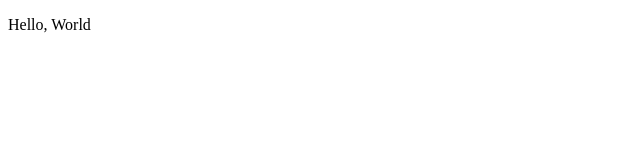
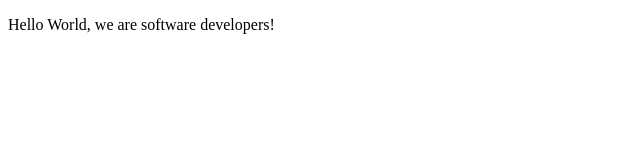
Before and after one commit to Sonickmumba/Microverse_project, a plain HTML site: page index.html in a window 1280 px wide. Shown: the whole page, without its empty margins (0-640 px from the left). Drawn offline with Linux system fonts and the light colour scheme.

Commit message:
modified index html file

```diff
--- a/index.html
+++ b/index.html
@@ -22,6 +22,6 @@
 
     -->
     <script  src="js/index.js"></script>
-    <p>Hello, World</p>
+    <p>Hello World, we are software developers!</p>
   </body>
 </html>
```
